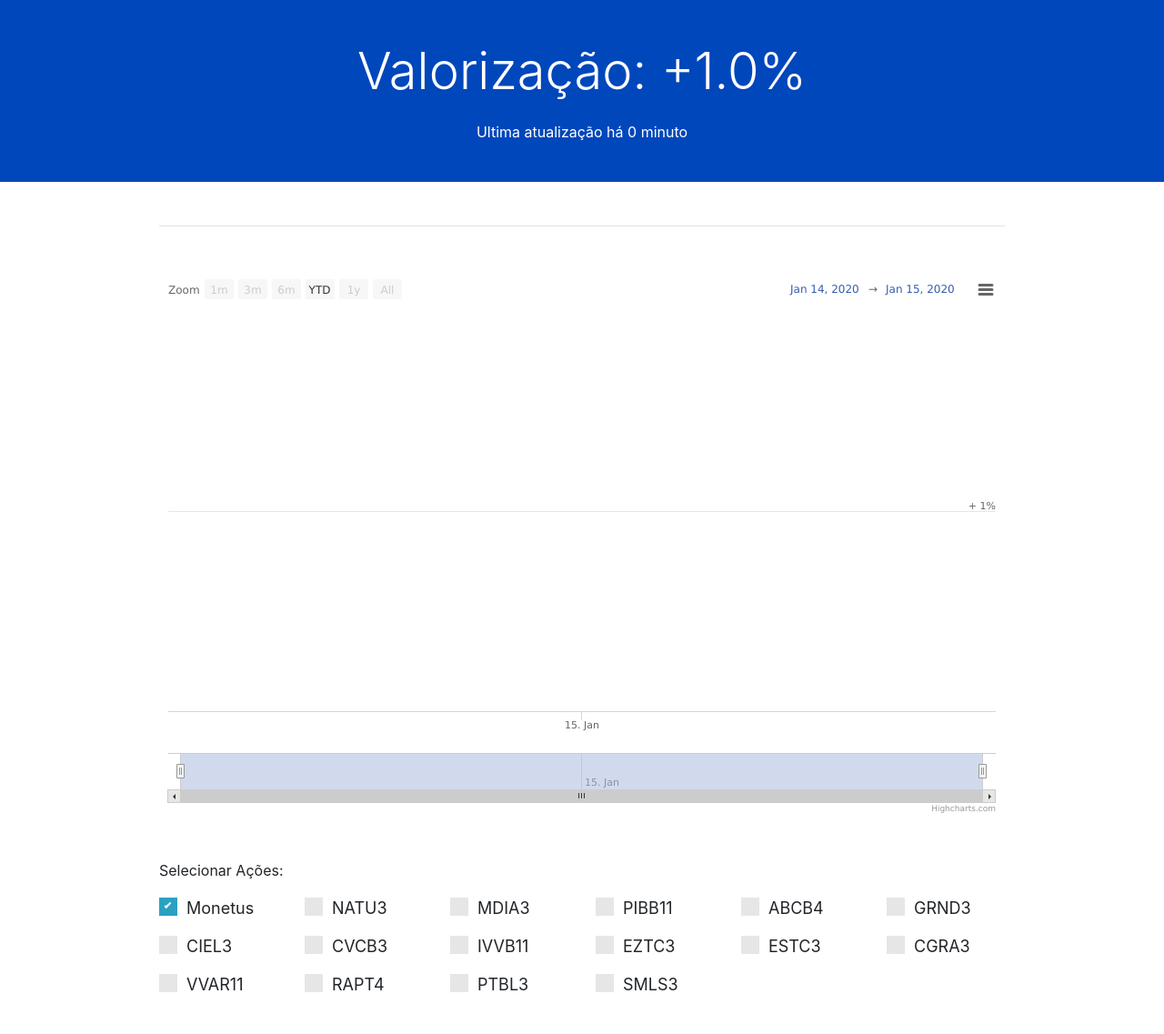
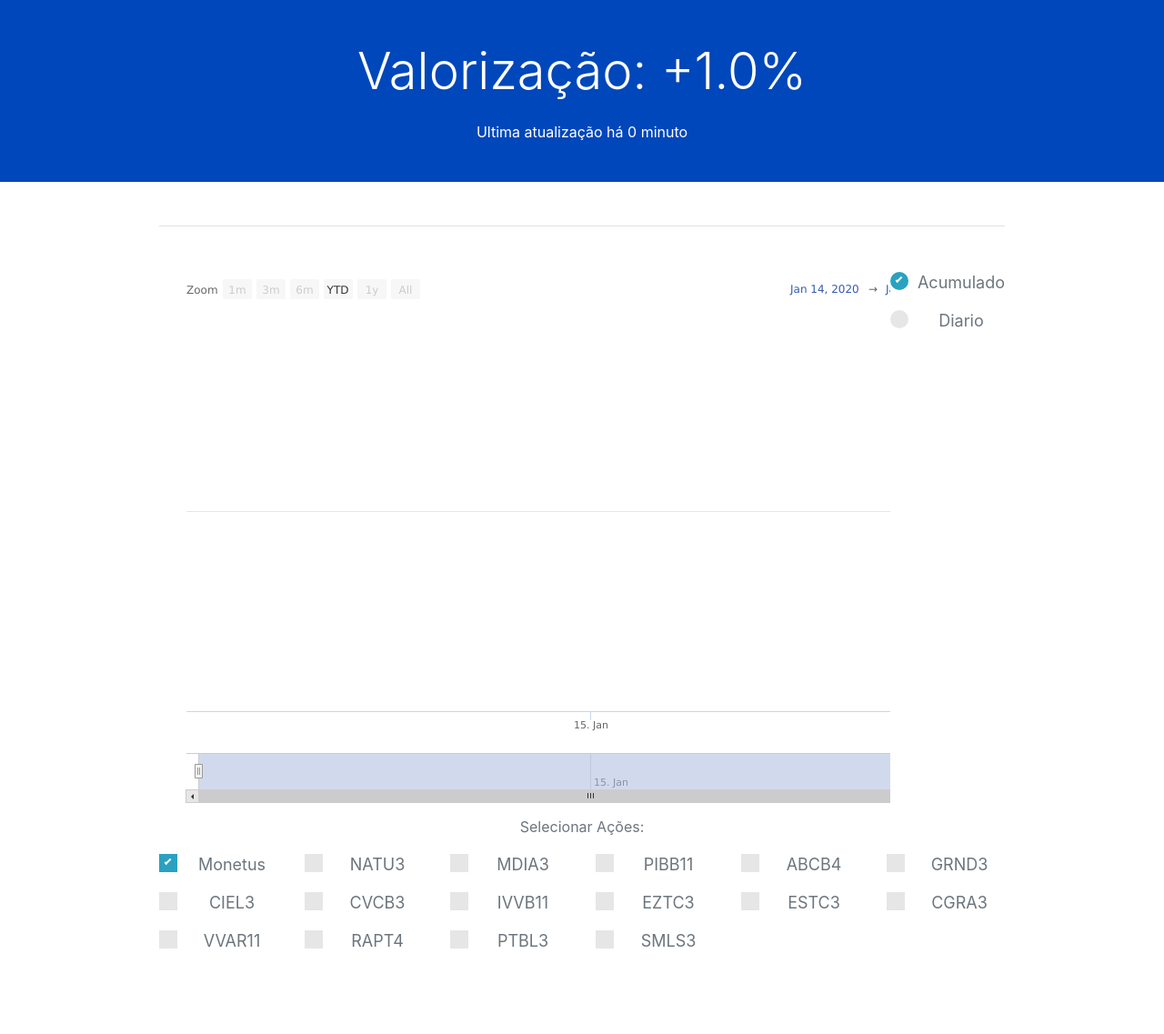
Before and after one commit to alepmaros/monetus-fiavis, a Django app: page /monetus/ in a window 1280 px wide. Shown: the top 1137 px of the page at 91% size. Run offline with Django 3.2, Linux system fonts and the light colour scheme; tables that the repository leaves empty hold one stand-in row (values such as "Sample post"); some libraries are stand-ins or nearby versions.

Commit message:
Adicionando a visutalização acumulada

```diff
--- a/monetus_fiavis/fiavis/static/fiavis/css/style.css
+++ b/monetus_fiavis/fiavis/static/fiavis/css/style.css
@@ -159,3 +159,12 @@
 .control--radio input:disabled ~ .control__indicator:after {
 	background: #7b7b7b;
 }
+
+.radio__indicador {
+  border-radius: 80px;
+}
+
+.charttype {
+  max-width: 250px;
+  float: right;
+}
--- a/monetus_fiavis/fiavis/templates/fiavis/chart.html
+++ b/monetus_fiavis/fiavis/templates/fiavis/chart.html
@@ -21,14 +21,24 @@
     return datum / 1000;
   }
 
+
+
+  var seriesOptions = [],
+    seriesCounter = 0,
+    names = ['Monetus FIA'];
+
+  function recreateChart(selected_charts = ['Monetus FIA'], acumulado = true) {
+
   var fiaData = [];
   var stocks = []
   var data = []
+  var totalvcp = 0
 
   all_days.forEach(element => {
     d = new Date(element.day)
     d.setHours(0, 0, 0, 0)
-    fiaData.push([(d).getTime(), element.vcp]);
+    totalvcp += element.vcp
+    fiaData.push([(d).getTime(), acumulado ? totalvcp : element.vcp]);
 
     element.stocks.forEach(stockslist => {
       flag = search(stockslist.fields.code, stocks, d, stockslist.fields.vcp)
@@ -53,9 +63,10 @@
 
   stocks.forEach(stock => {
     var stockArray = []
-
+    var totalvcp = 0
     stock.series.forEach(day => {
-      stockArray.push([(day.date).getTime(), day.vcp])
+      totalvcp += day.vcp
+      stockArray.push([(day.date).getTime(), acumulado ? totalvcp : day.vcp])
     })
 
     data.push({
@@ -64,18 +75,12 @@
     })
   })
 
-  var seriesOptions = [],
-    seriesCounter = 0,
-    names = ['Monetus FIA'];
-
-  function recreateChart(selected_charts = ['Monetus FIA']) {
     seriesOptions = [],
       seriesCounter = 0,
       names = ['Monetus FIA'];
 
     data.forEach(element => {
       if (selected_charts.includes(element.name)) {
-        console.log(element.name)
         seriesOptions.push({
           name: element.name,
           data: element.data
--- a/monetus_fiavis/fiavis/templates/fiavis/index.html
+++ b/monetus_fiavis/fiavis/templates/fiavis/index.html
@@ -31,6 +31,17 @@
 
   <div class="container">
     <div class="my-5 pt-5 text-muted text-center text-small border-top">
+      <div class="form-check">
+          <div class="charttype">
+            <label class="control control--checkbox">
+                <input name="acumulado" type="radio" onchange="toggleChart(this)" id="_ACU" value="Acumulado" checked>Acumulado
+                <div class="control__indicator radio__indicador"></div>
+            </label>
+            <label class="control control--checkbox">
+                <input name="acumulado" type="radio" onchange="toggleChart(this)" id="_DIA" value="Diario">Diario
+                <div class="control__indicator radio__indicador"></div>
+            </label>
+          </div>
       <div id="container" style="min-width: 310px"></div>
     </div>
 
@@ -159,8 +170,9 @@
         if (document.getElementById("_RAPT4").checked) { selected_charts.push('RAPT4') }
         if (document.getElementById("_PTBL3").checked) { selected_charts.push('PTBL3') }
         if (document.getElementById("_SMLS3").checked) { selected_charts.push('SMLS3') }
-        console.log(selected_charts)
-        recreateChart(selected_charts);
+        if (document.getElementById("_ACU").checked) { acumulado = true }
+        if (document.getElementById("_DIA").checked) { acumulado = false }
+        recreateChart(selected_charts, acumulado);
       }
     </script>
   </div>
```
